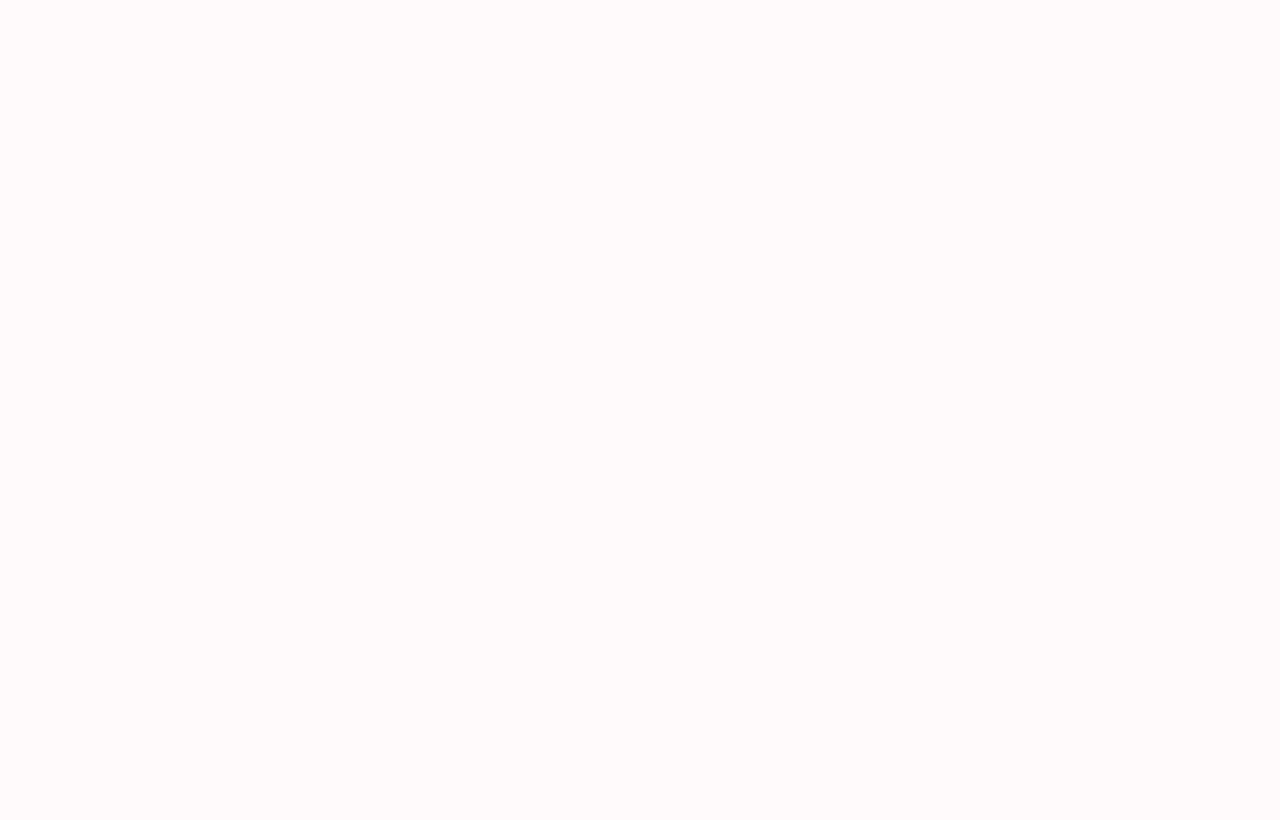
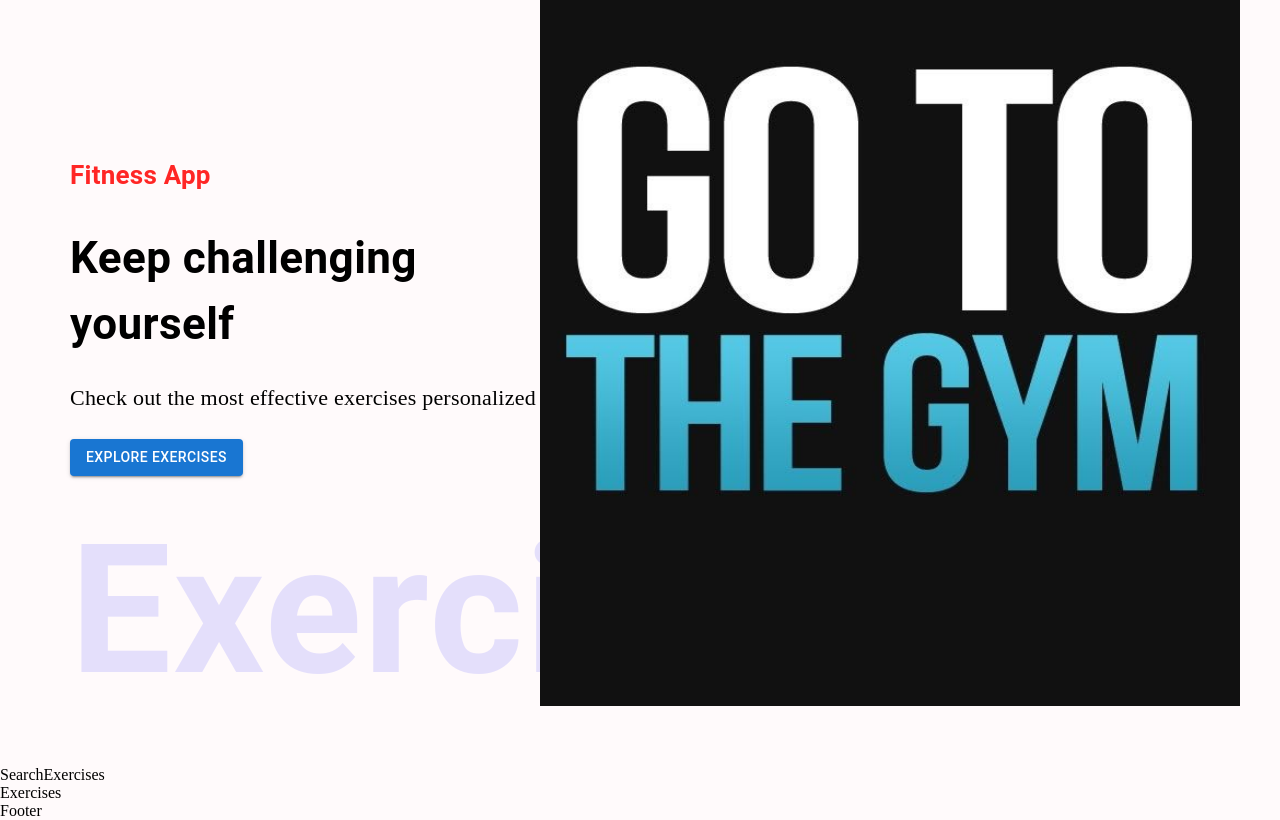
Before and after one commit to bokigolic/gym-exercises-app, a React (Create React App) app in the folder gym-app/: page / in a window 1280 px wide. Shown: the part 160-980 px from the top of the page. Before the commit the page ends 800 px from the top, so only its background shows below. Built offline with nearby package versions, Linux system fonts and the light colour scheme.

Commit message:
work on HeroBanner comp, add Typography, Button, Implement style

```diff
--- /dev/null
+++ b/gym-app/src/components/Exercises.js
@@ -0,0 +1,8 @@
+const Exercises = () => {
+  return (
+    <div>
+      Exercises
+    </div>
+  )
+};
+export default Exercises;
--- /dev/null
+++ b/gym-app/src/components/HeroBanner.js
@@ -0,0 +1,27 @@
+import React from "react";
+import { Box, Stack, Typography, Button } from '@mui/material'
+import HeroBannerImage from '../assets/images/banner.jpg';
+
+
+const HeroBanner = () => {
+  return (
+    <Box sx={{ mt: { lg: '212px', xs: '70px' }, ml: { sm: '50px' } }} position="relative" p="20px">
+      <Typography color="#FF2625" fontWeight="600" fontSize="26px">Fitness App</Typography>
+      <Typography fontWeight={700} sx={{ fontSize: { lg: '44px', xs: '40px' } }} mb="23px" mt="30px">
+        Keep challenging <br />
+        yourself
+      </Typography>
+      <Typography fontSize="22px" fontFamily="Alegreya" lineHeight="35px" mb={3}>
+        Check out the most effective exercises personalized to you
+      </Typography>
+      <Button variant="contained" href="#exercises">Explore Exercises</Button>
+      <Typography fontWeight={600} color="blue" sx={{ opacity: '0.1', display: { lg: 'block', xs: 'none' }, fontSize: '180px' }}>
+        Exercise
+      </Typography>
+      <img src={HeroBannerImage} alt="hero-banner" className="hero-banner-img" />
+    </Box>
+
+  )
+};
+
+export default HeroBanner;
--- /dev/null
+++ b/gym-app/src/components/SearchExercises.js
@@ -0,0 +1,8 @@
+const SearchExercises = () => {
+  return (
+    <div>
+      SearchExercises
+    </div>
+  )
+};
+export default SearchExercises;
--- a/gym-app/src/pages/Home.js
+++ b/gym-app/src/pages/Home.js
@@ -1,10 +1,17 @@
 import React from 'react';
 
 import { Box } from '@mui/material';
+import HeroBanner from '../components/HeroBanner';
+import SearchExercises from '../components/SearchExercises';
+import Exercises from '../components/Exercises';
 
 const Home = () => {
   return (
-    <div>Home</div>
+    <Box>
+      <HeroBanner />
+      <SearchExercises />
+      <Exercises />
+    </Box>
   )
 };
 
```
Also changed, not shown: gym-app/src/assets/images/banner.jpg (added).
